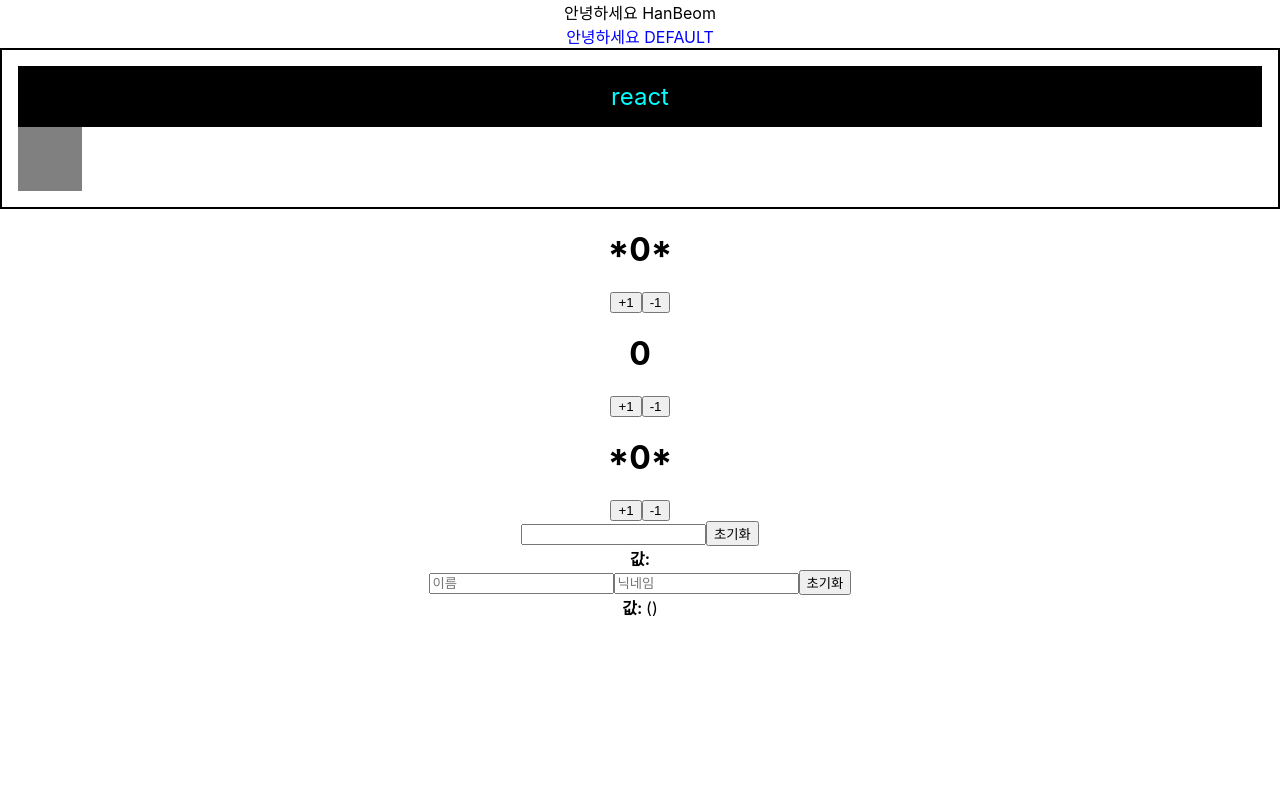
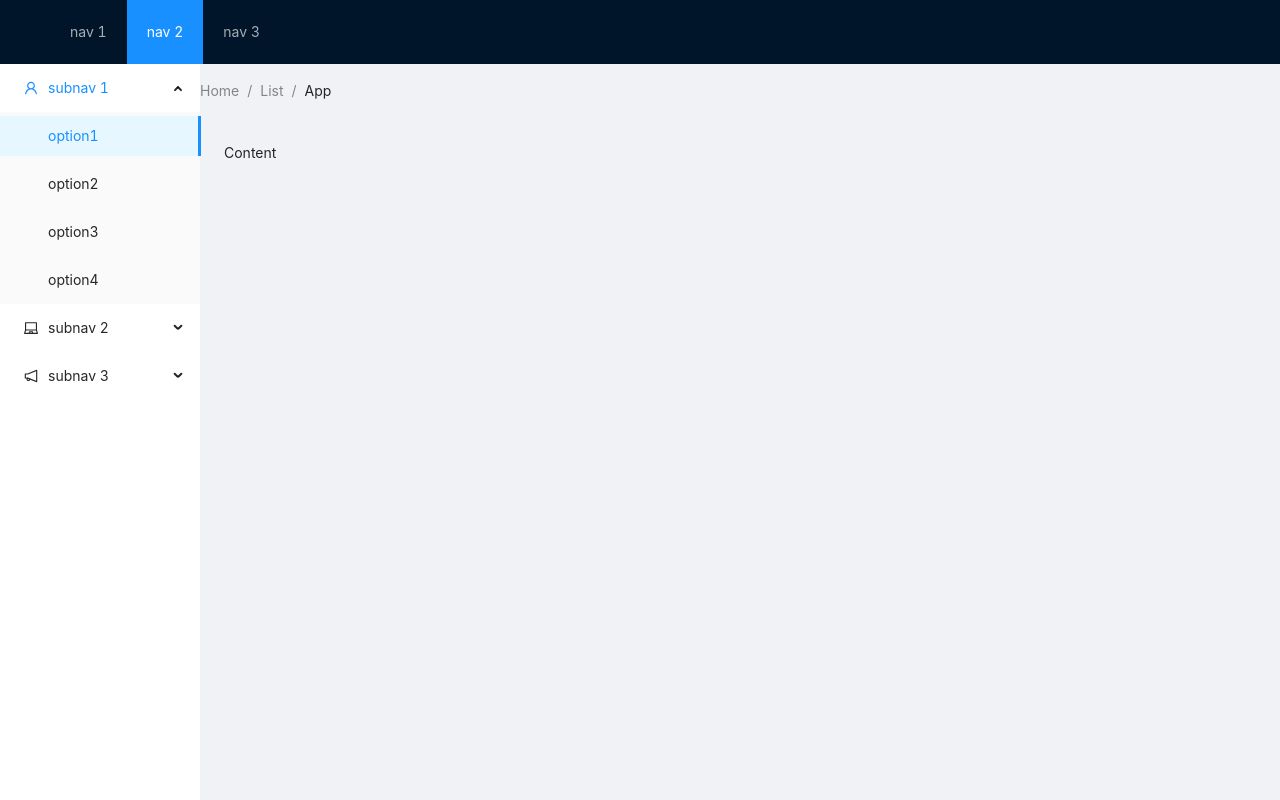
Before and after one commit to fronkker/ts-react-tutorial, a React (Create React App) app: page / in a window 1280 px wide. Built offline with nearby package versions, Linux system fonts and the light colour scheme.

Commit message:
Add Ant Design

```diff
--- a/package.json
+++ b/package.json
@@ -10,6 +10,8 @@
     "@types/node": "^12.0.0",
     "@types/react": "^17.0.0",
     "@types/react-dom": "^17.0.0",
+    "antd": "^4.18.5",
+    "bootstrap": "^5.1.3",
     "react": "^17.0.1",
     "react-dom": "^17.0.1",
     "react-scripts": "4.0.2",
--- a/src/App.css
+++ b/src/App.css
@@ -1,44 +1 @@
-.App {
-  text-align: center;
-}
-
-.App-logo {
-  height: 40vmin;
-  pointer-events: none;
-}
-
-@media (prefers-reduced-motion: no-preference) {
-  .App-logo {
-    animation: App-logo-spin infinite 20s linear;
-  }
-}
-
-.App-header {
-  background-color: #282c34;
-  min-height: 100vh;
-  display: flex;
-  flex-direction: column;
-  align-items: center;
-  justify-content: center;
-  font-size: calc(10px + 2vmin);
-  color: white;
-}
-
-.App-link {
-  color: #61dafb;
-}
-
-@keyframes App-logo-spin {
-  from {
-    transform: rotate(0deg);
-  }
-  to {
-    transform: rotate(360deg);
-  }
-}
-
-.gray-box {
-  background: gray;
-  width: 64px;
-  height: 64px;
-}
+@import '~antd/dist/antd.css';
--- a/src/App.tsx
+++ b/src/App.tsx
@@ -1,35 +1,70 @@
 import React from 'react';
-import logo from './logo.svg';
 import './App.css';
-import Hello from "./component/Hello";
-import Wrapper from "./component/Wrapper";
-import Counter from "./component/Counter";
-import InputSample from "./component/InputSample";
+
+import { Layout, Menu, Breadcrumb } from 'antd';
+import { UserOutlined, LaptopOutlined, NotificationOutlined } from '@ant-design/icons';
+
+const { SubMenu } = Menu;
+const { Header, Content, Sider } = Layout;
 
 function App() {
-  const name = 'react';
-
-  const style = {
-    backgroundColor: 'black',
-    color: 'aqua',
-    fontSize: 24, // 기본 단위 px
-    padding: '1rem' // 다른 단위 사용 시 문자열로 설정
-  }
-
   return (
-    <div className="App">
-      <Hello name="HanBeom"/>
-      <Hello color="blue"/>
-      <Wrapper>
-        <div style={style}>{name}</div>
-        <div className="gray-box"/>
-      </Wrapper>
-      <Counter isSpecial={true} />
-      <Counter />
-      <Counter isSpecial />
-
-      <InputSample />
-    </div>
+    <Layout style={{height:"100vh"}}>
+      <Header className="header">
+        <div className="logo" />
+        <Menu theme="dark" mode="horizontal" defaultSelectedKeys={['2']}>
+          <Menu.Item key="1">nav 1</Menu.Item>
+          <Menu.Item key="2">nav 2</Menu.Item>
+          <Menu.Item key="3">nav 3</Menu.Item>
+        </Menu>
+      </Header>
+      <Layout>
+        <Sider width={200} className="site-layout-background">
+          <Menu
+            mode="inline"
+            defaultSelectedKeys={['1']}
+            defaultOpenKeys={['sub1']}
+            style={{ height: '100%', borderRight: 0 }}
+          >
+            <SubMenu key="sub1" icon={<UserOutlined />} title="subnav 1">
+              <Menu.Item key="1">option1</Menu.Item>
+              <Menu.Item key="2">option2</Menu.Item>
+              <Menu.Item key="3">option3</Menu.Item>
+              <Menu.Item key="4">option4</Menu.Item>
+            </SubMenu>
+            <SubMenu key="sub2" icon={<LaptopOutlined />} title="subnav 2">
+              <Menu.Item key="5">option5</Menu.Item>
+              <Menu.Item key="6">option6</Menu.Item>
+              <Menu.Item key="7">option7</Menu.Item>
+              <Menu.Item key="8">option8</Menu.Item>
+            </SubMenu>
+            <SubMenu key="sub3" icon={<NotificationOutlined />} title="subnav 3">
+              <Menu.Item key="9">option9</Menu.Item>
+              <Menu.Item key="10">option10</Menu.Item>
+              <Menu.Item key="11">option11</Menu.Item>
+              <Menu.Item key="12">option12</Menu.Item>
+            </SubMenu>
+          </Menu>
+        </Sider>
+        <Layout>
+          <Breadcrumb style={{ margin: '16px 0' }}>
+            <Breadcrumb.Item>Home</Breadcrumb.Item>
+            <Breadcrumb.Item>List</Breadcrumb.Item>
+            <Breadcrumb.Item>App</Breadcrumb.Item>
+          </Breadcrumb>
+          <Content
+            className="site-layout-background h-100"
+            style={{
+              padding: 24,
+              margin: 0,
+              minHeight: 280,
+            }}
+          >
+            Content
+          </Content>
+        </Layout>
+      </Layout>
+    </Layout>
   );
 }
 
--- a/src/component/Counter.js
+++ /dev/null
@@ -1,26 +0,0 @@
-import React, {useState} from 'react';
-
-function Counter({isSpecial = false}) {
-  const [number, setNumber] = useState(0);
-
-  const onIncrease = () => {
-    setNumber(prevNumber => prevNumber + 1);
-  }
-  const onDecrease = () => {
-    setNumber(Math.max(0, number - 1));
-  }
-
-  return (
-    <div>
-      <h1>
-        { isSpecial ? <b>*</b> : null }
-        {number}
-        { isSpecial && <b>*</b> }
-      </h1>
-      <button onClick={onIncrease}>+1</button>
-      <button onClick={onDecrease}>-1</button>
-    </div>
-  );
-}
-
-export default Counter;
--- a/src/component/Hello.js
+++ /dev/null
@@ -1,15 +0,0 @@
-import React, {Component} from 'react';
-
-export default class Hello extends Component {
-  static defaultProps = {
-    name: 'DEFAULT'
-  }
-
-  render() {
-    return (
-      <div style={{ color: this.props.color }}>
-        안녕하세요 {this.props.name}
-      </div>
-    )
-  }
-}
--- a/src/component/InputSample.js
+++ /dev/null
@@ -1,55 +0,0 @@
-import React, {useState} from 'react';
-
-function InputSample() {
-  const [text, setText] = useState('');
-
-  const onChange = (e) => {
-    setText(e.target.value);
-  };
-
-  const onReset = () => {
-    setText('');
-  };
-
-  const [inputs, setInputs] = useState({
-    name: '',
-    nickname: ''
-  });
-
-  const { name, nickname } = inputs; // 비구조화 할당을 통해 값 추출
-
-  const onChangeMulti = (e) => {
-    const { value, name } = e.target; // 우선 e.target 에서 name 과 value 를 추출
-    setInputs({
-      ...inputs, // 기존의 input 객체를 복사한 뒤
-      [name]: value // name 키를 가진 값을 value 로 설정
-    });
-  };
-
-  const onResetMulti = () => {
-    setInputs({
-      name: '',
-      nickname: '',
-    })
-  };
-
-  return (
-    <div>
-      <input onChange={onChange} value={text}/>
-      <button onClick={onReset}>초기화</button>
-      <div>
-        <b>값: {text}</b>
-      </div>
-
-      <input name="name" placeholder="이름" onChange={onChangeMulti} value={name} />
-      <input name="nickname" placeholder="닉네임" onChange={onChangeMulti} value={nickname}/>
-      <button onClick={onResetMulti}>초기화</button>
-      <div>
-        <b>값: </b>
-        {name} ({nickname})
-      </div>
-    </div>
-  );
-}
-
-export default InputSample;
--- a/src/component/Wrapper.js
+++ /dev/null
@@ -1,15 +0,0 @@
-import React from 'react';
-
-function Wrapper({children}) {
-  const style = {
-    border: '2px solid black',
-    padding: '16px',
-  };
-  return (
-    <div style={style}>
-      {children}
-    </div>
-  )
-}
-
-export default Wrapper;
```
Also changed, not shown: 2 other files (tests, documents, lock files or other folders).
